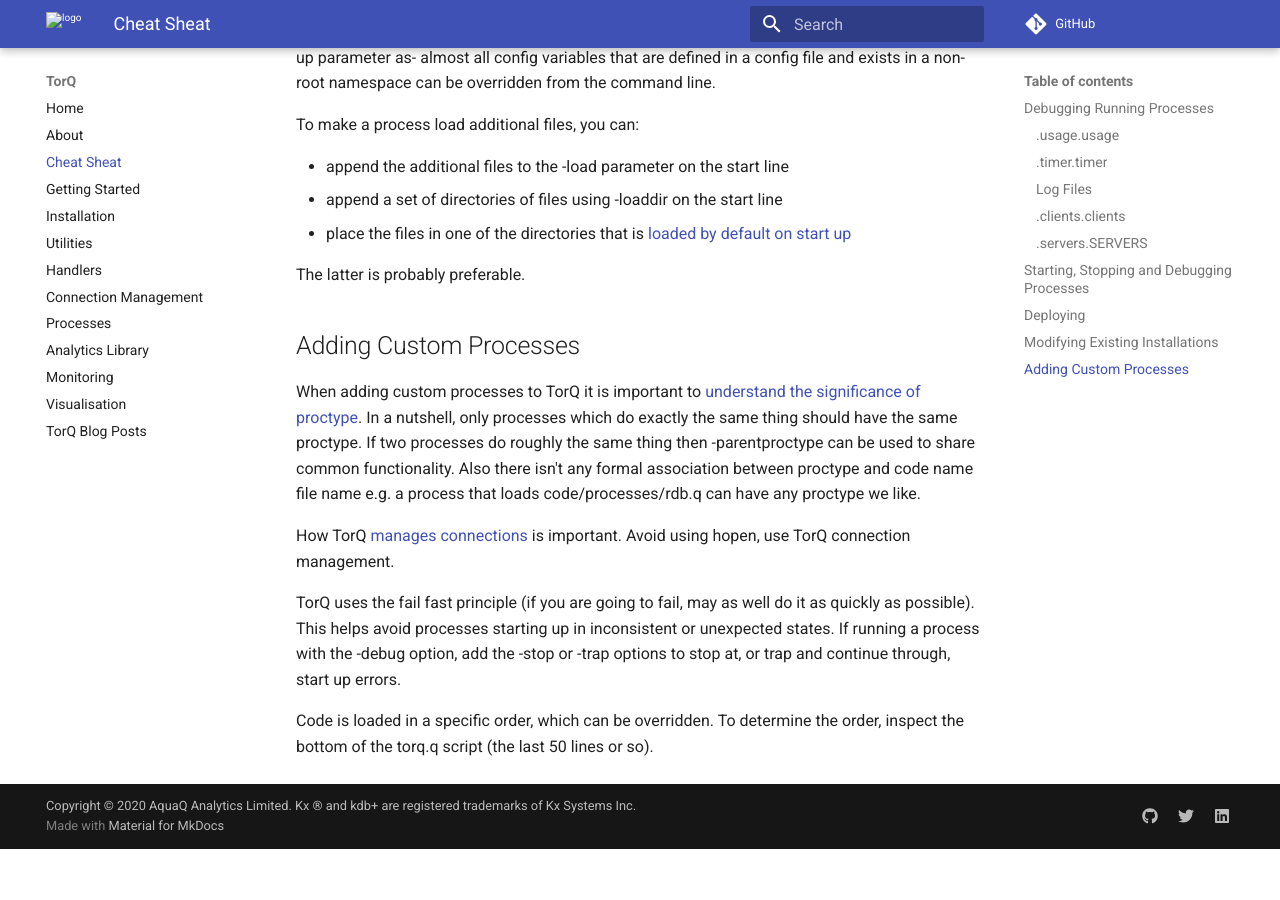
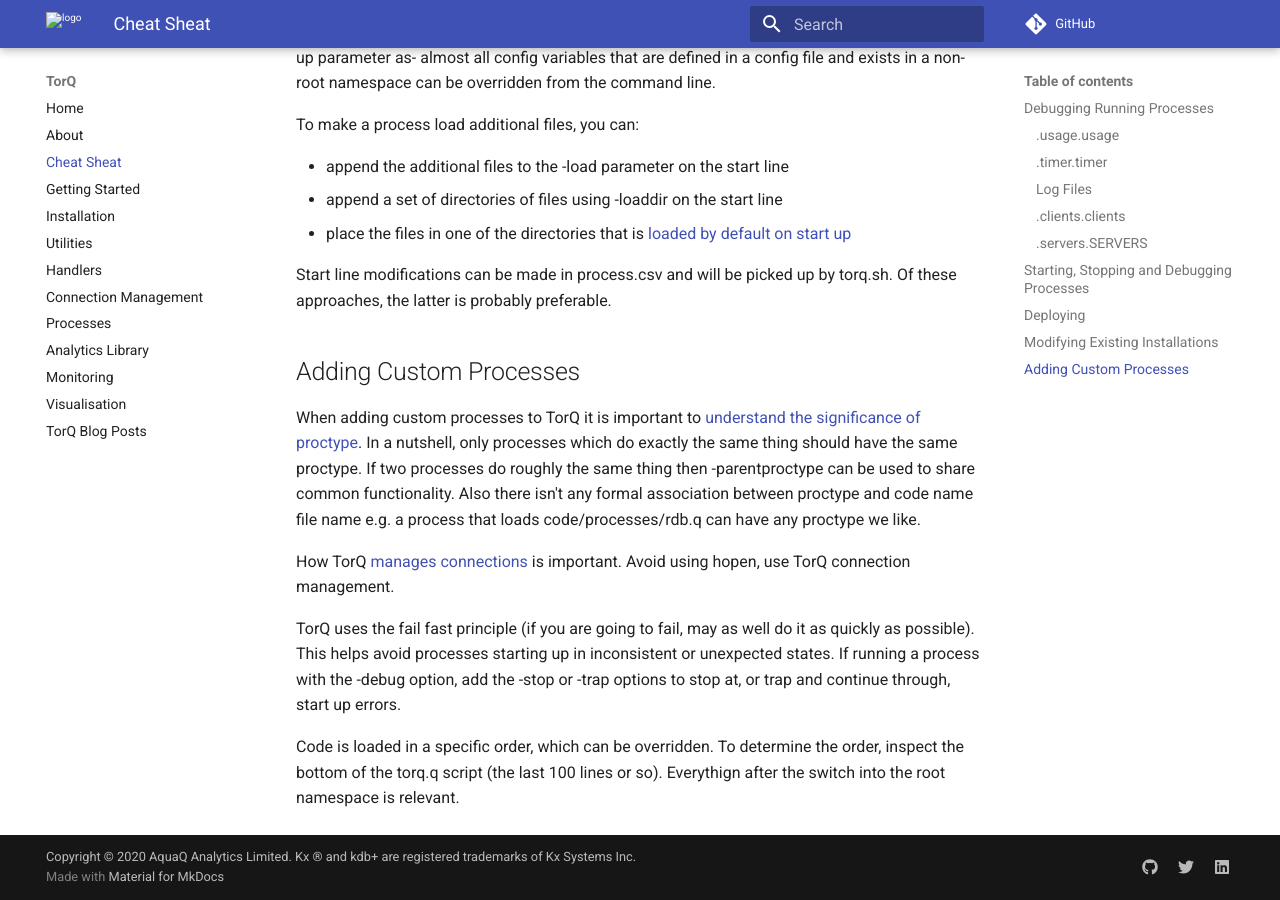
Before and after one commit to DataIntellectTech/TorQ, an MkDocs documentation site: the page built from docs/cheatsheet.md, in a window 1280 px wide and 900 px high, scrolled down 4061 px. Built offline with MkDocs 1.6.1 and Material for MkDocs 9.7.7, drawn with Linux system fonts in a browser that asks for light colours; comment, search, counter and statistics services are not loaded; old or Windows-style settings are respelled for this version of MkDocs; before the commit the page ends 4910 px from its top, so only the background shows below that; some of the changed text lies outside the part shown.

Commit message:
updated following review

```diff
--- a/docs/cheatsheet.md
+++ b/docs/cheatsheet.md
@@ -155,7 +155,7 @@
 - append a set of directories of files using -loaddir on the start line
 - place the files in one of the directories that is [loaded by default on start up](http://aquaqanalytics.github.io/TorQ/gettingstarted/#code-loading)
 
-The latter is probably preferable.
+Start line modifications can be made in process.csv and will be picked up by torq.sh. Of these approaches, the latter is probably preferable.
 
 ## Adding Custom Processes
 
@@ -165,4 +165,4 @@
 
 TorQ uses the fail fast principle (if you are going to fail, may as well do it as quickly as possible). This helps avoid processes starting up in inconsistent or unexpected states. If running a process with the -debug option, add the -stop or -trap options to stop at, or trap and continue through, start up errors.
 
-Code is loaded in a specific order, which can be overridden. To determine the order, inspect the bottom of the torq.q script (the last 50 lines or so).
+Code is loaded in a specific order, which can be overridden. To determine the order, inspect the bottom of the torq.q script (the last 100 lines or so). Everythign after the switch into the root namespace is relevant.
```
Also changed, not shown: other parts of docs/cheatsheet.md (+1 -1 lines).
